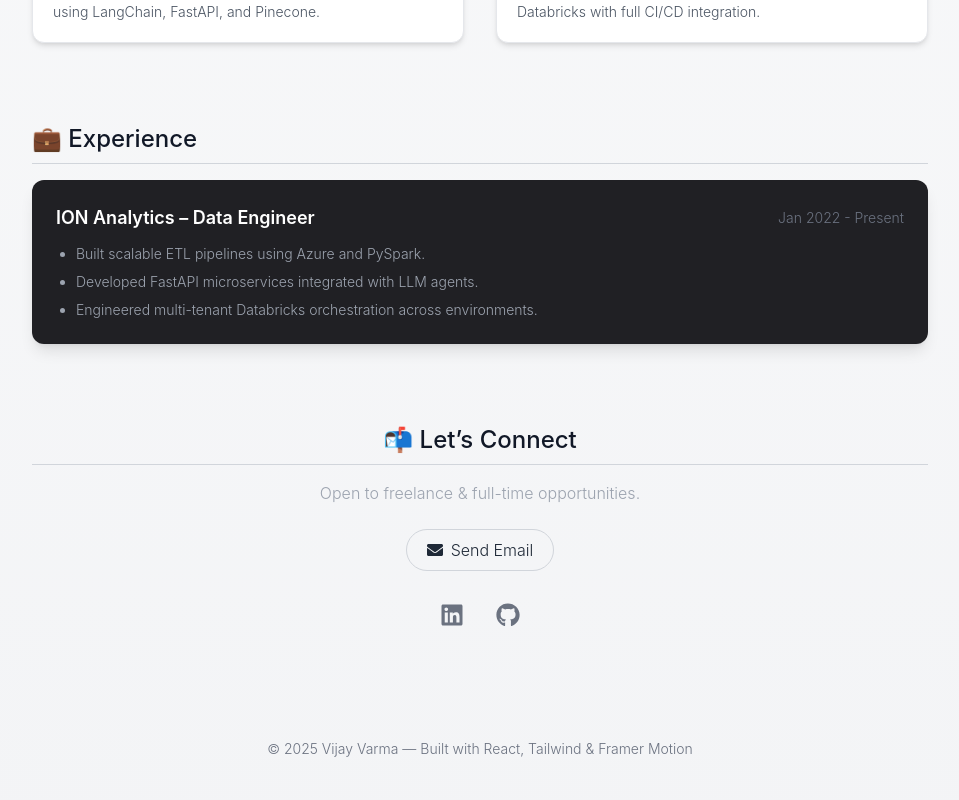
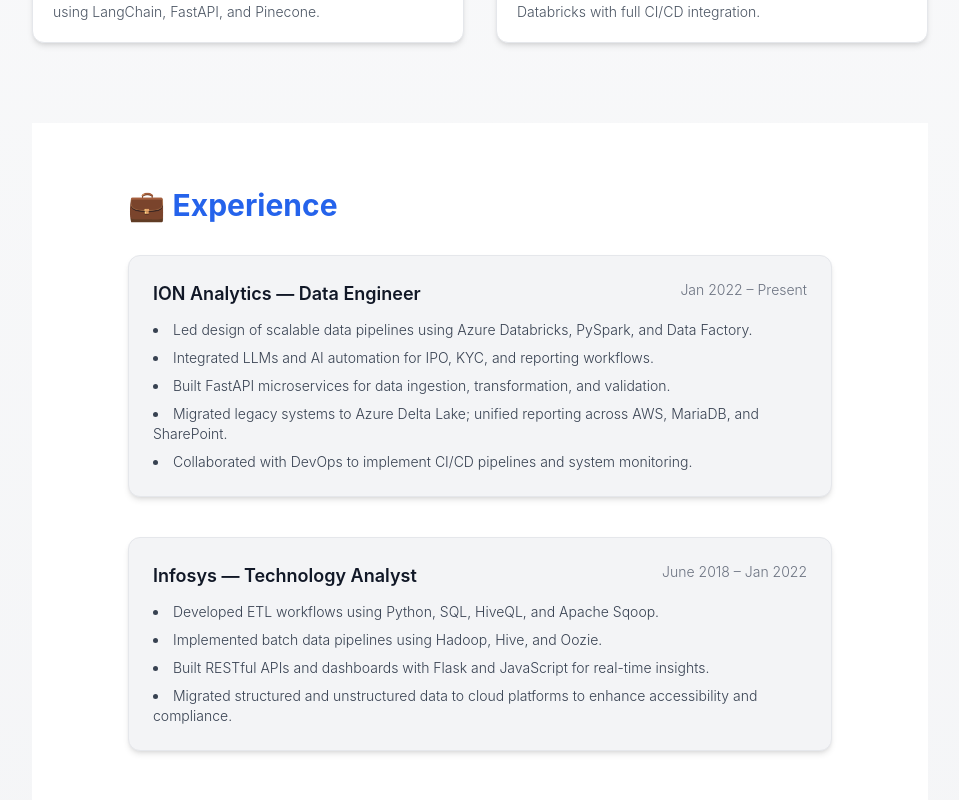
Before and after one commit to VijayVarma26/portfolio-vijayvarma, a React (Vite) app: page / in a window 1280 px wide. Shown: the part 2380-3180 px from the top of the page, without its empty margins (160-1119 px from the left). Built offline with nearby package versions, Linux system fonts and the light colour scheme.

Commit message:
Refactor Experience component to enhance structure and improve presentation of experiences

```diff
--- a/src/components/Experience.tsx
+++ b/src/components/Experience.tsx
@@ -4,43 +4,69 @@
   {
     role: "Data Engineer",
     company: "ION Analytics",
-    dates: "Jan 2022 - Present",
+    dates: "Jan 2022 – Present",
     responsibilities: [
-      "Built scalable ETL pipelines using Azure and PySpark.",
-      "Developed FastAPI microservices integrated with LLM agents.",
-      "Engineered multi-tenant Databricks orchestration across environments.",
+      "Led design of scalable data pipelines using Azure Databricks, PySpark, and Data Factory.",
+      "Integrated LLMs and AI automation for IPO, KYC, and reporting workflows.",
+      "Built FastAPI microservices for data ingestion, transformation, and validation.",
+      "Migrated legacy systems to Azure Delta Lake; unified reporting across AWS, MariaDB, and SharePoint.",
+      "Collaborated with DevOps to implement CI/CD pipelines and system monitoring.",
     ],
   },
-  // Add more experiences here if needed
+  {
+    role: "Technology Analyst",
+    company: "Infosys",
+    dates: "June 2018 – Jan 2022",
+    responsibilities: [
+      "Developed ETL workflows using Python, SQL, HiveQL, and Apache Sqoop.",
+      "Implemented batch data pipelines using Hadoop, Hive, and Oozie.",
+      "Built RESTful APIs and dashboards with Flask and JavaScript for real-time insights.",
+      "Migrated structured and unstructured data to cloud platforms to enhance accessibility and compliance.",
+    ],
+  },
 ];
 
 export default function Experience() {
   return (
     <motion.section
-      className="section"
+      id="experience"
+      className="section py-16 px-6 md:px-24 bg-white dark:bg-gray-900 text-gray-800 dark:text-gray-100"
       initial={{ opacity: 0 }}
-      animate={{ opacity: 1 }}
-      transition={{ delay: 0.5 }}
+      whileInView={{ opacity: 1 }}
+      transition={{ delay: 0.3 }}
+      viewport={{ once: true }}
     >
-      <h2 className="section-title">💼 Experience</h2>
-      <div className="space-y-8">
-        {experiences.map(({ role, company, dates, responsibilities }) => (
-          <div
-            key={company + role}
-            className="bg-[#202024] p-6 rounded-xl shadow-lg hover:shadow-xl transition-shadow duration-300"
+      <h2 className="text-3xl font-bold mb-8 text-blue-600 dark:text-cyan-400">
+        💼 Experience
+      </h2>
+
+      <div className="space-y-10">
+  {experiences.map(({ role, company, dates, responsibilities }, index) => (
+    <motion.div
+      key={`${company}-${role}`}
+      initial={{ opacity: 0, x: -50 }}
+      animate={{ opacity: 1, x: 0 }}
+      transition={{ duration: 0.5, delay: index * 0.3 }}
+      whileHover={{ scale: 1.01 }}
+      className="bg-gray-100 dark:bg-gray-800 border border-gray-200 dark:border-gray-700 p-6 rounded-xl shadow-md hover:shadow-lg transition-shadow duration-300"
     >
-            <div className="flex justify-between items-center mb-3">
-              <h3 className="text-white text-lg font-semibold">{company} – {role}</h3>
-              <span className="text-gray-500 text-sm">{dates}</span>
+      <div className="flex justify-between items-start mb-3 flex-col md:flex-row">
+        <h3 className="text-lg font-semibold text-gray-900 dark:text-white">
+          {company} — {role}
+        </h3>
+        <span className="text-sm text-gray-500 dark:text-gray-400 mt-1 md:mt-0">
+          {dates}
+        </span>
       </div>
-            <ul className="list-disc text-gray-400 space-y-2 pl-5 text-sm">
+      <ul className="list-disc list-inside space-y-2 text-sm text-gray-700 dark:text-gray-300">
         {responsibilities.map((item, idx) => (
           <li key={idx}>{item}</li>
         ))}
       </ul>
-          </div>
+    </motion.div>
   ))}
 </div>
+
     </motion.section>
   );
 }
```
Lines whose indentation alone changed are shown as unchanged.
